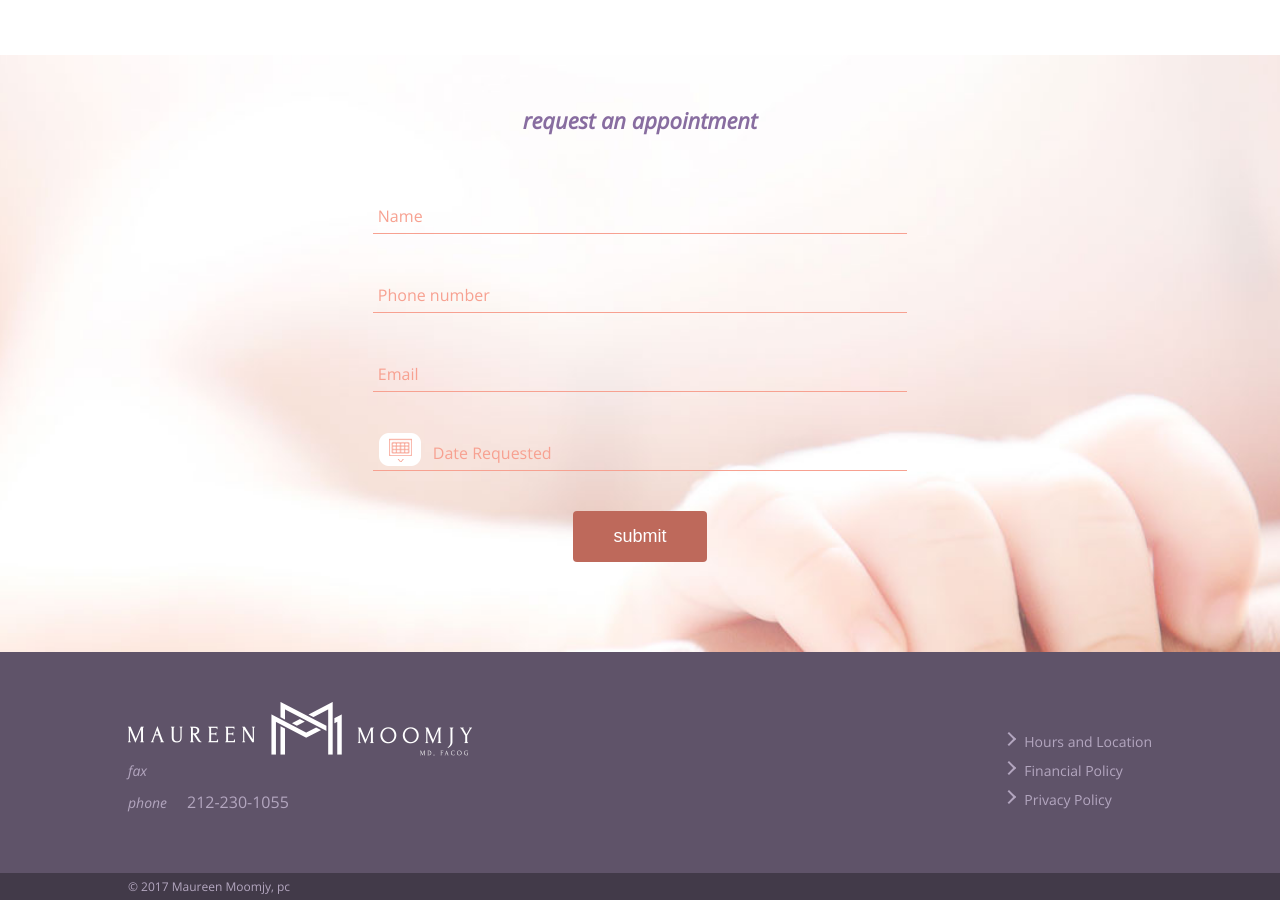
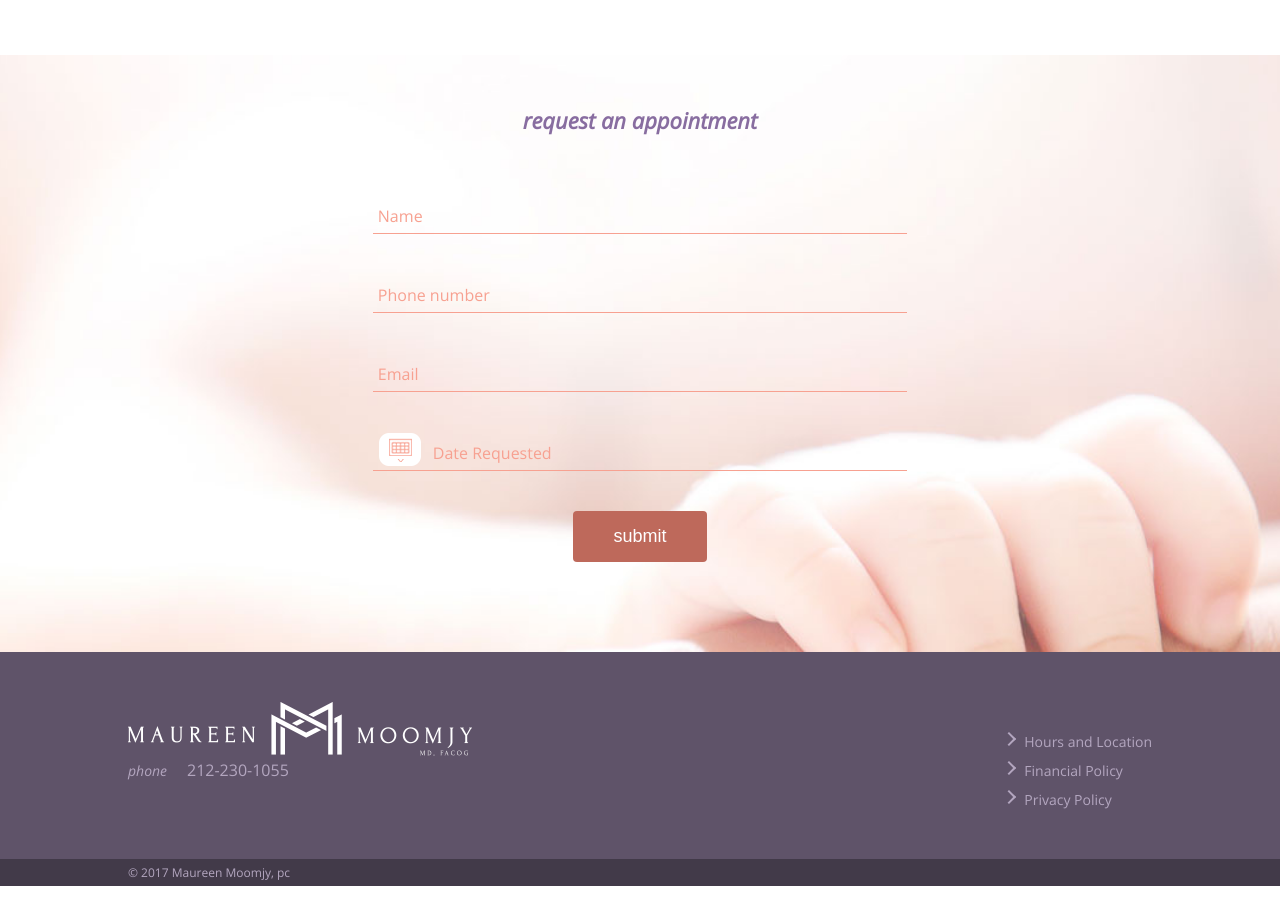
Before and after one commit to erikleon/dr-moomjy, a Jekyll site: the page built from index.html, in a window 1280 px wide and 900 px high, scrolled down 2630 px. Built offline with Jekyll 4.4.1, drawn with Linux system fonts in a browser that asks for light colours; nearby versions of some CDN libraries; some web fonts are replaced; library files that are not in the unit come from our copies; comment, search, counter and statistics services are not loaded.

Commit message:
footer remove source and add id

```diff
--- a/_includes/footer.html
+++ b/_includes/footer.html
@@ -4,7 +4,6 @@
       <img src="/images/logo-white.png">
     </div>
     <div class="info">
-      <div class="fax"><span>fax</span>{{ site.location_fax }}</div>
       <div class="phone"><span>phone</span>{{ site.location_phone }}</div>
     </div>
     <ul class="navigation-list">
@@ -20,8 +19,8 @@
 <div class="overlay">
   <div class="container">
     <div class="close">close</div>
-    <video controls>
-      <source src="/videos/example.mp4" type="video/mp4">
+    <video id="video" controls>
+      <source id="source" type="video/mp4">
     </video>
   </div>
 </div>
```
